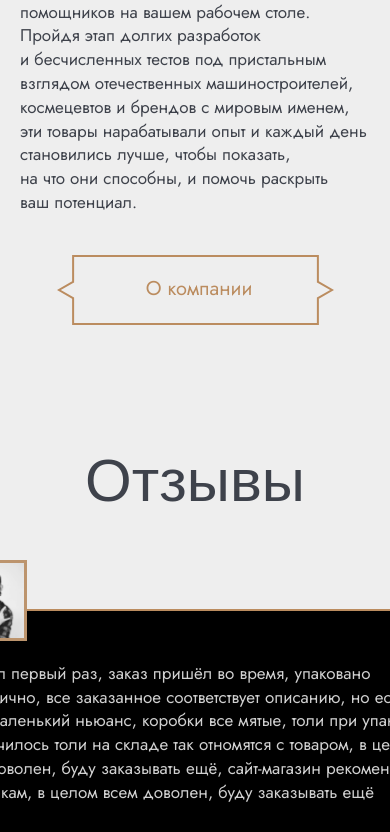
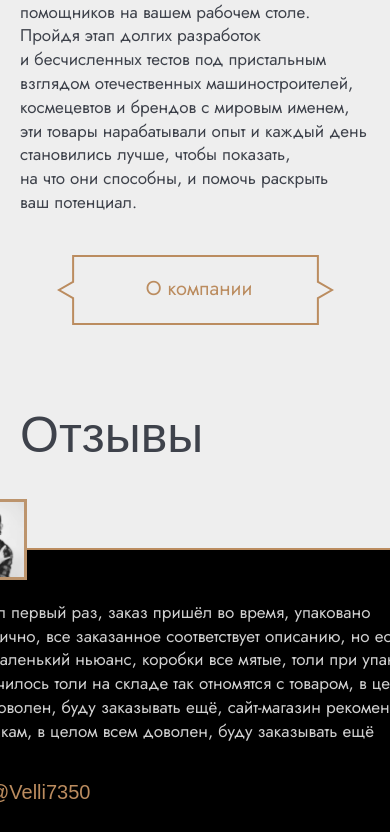
Before and after one commit to SSamarsky/tattoo-shop, a React (Create React App) app: page / in a window 390 px wide. Shown: the part 4899-5731 px from the top of the page. Built offline with nearby package versions, Linux system fonts and the light colour scheme; a web font is replaced by a local one.

Commit message:
feat: add adaptive layout 768px for reviews

```diff
--- a/src/components/Info/Info.module.scss
+++ b/src/components/Info/Info.module.scss
@@ -69,6 +69,7 @@
 @media (max-width: 768px) {
     .container {
         justify-items: flex-start;
+        margin-bottom: 75px;
     }
 
     .info {
--- a/src/components/banners/Banners.jsx
+++ b/src/components/banners/Banners.jsx
@@ -1,4 +1,3 @@
-import BottomLine from "../ui/bottomLine/BottomLine";
 import styles from "./Banners.module.scss";
 import classNames from "classnames";
 
--- a/src/components/reviews/Reviews.module.scss
+++ b/src/components/reviews/Reviews.module.scss
@@ -33,5 +33,29 @@
 
 .btn__right {
     position: relative;
-   right: 20px;
+    right: 20px;
 }
+
+
+@media (max-width: 768px) {
+    .container {
+        margin-bottom: 70px;
+    }
+
+    .title {
+        margin-left: 20px;
+        margin-bottom: 45px;
+        font-size: 50px;
+        align-self: flex-start;
+    }
+
+    .slider {
+        margin-bottom: 0;
+        gap: 40px;
+    }
+
+    .btn__left,
+    .btn__right {
+        display: none;
+    }
+}
```
Also changed, not shown: src/components/reviews/Reviews.jsx (+16 -11 lines).
